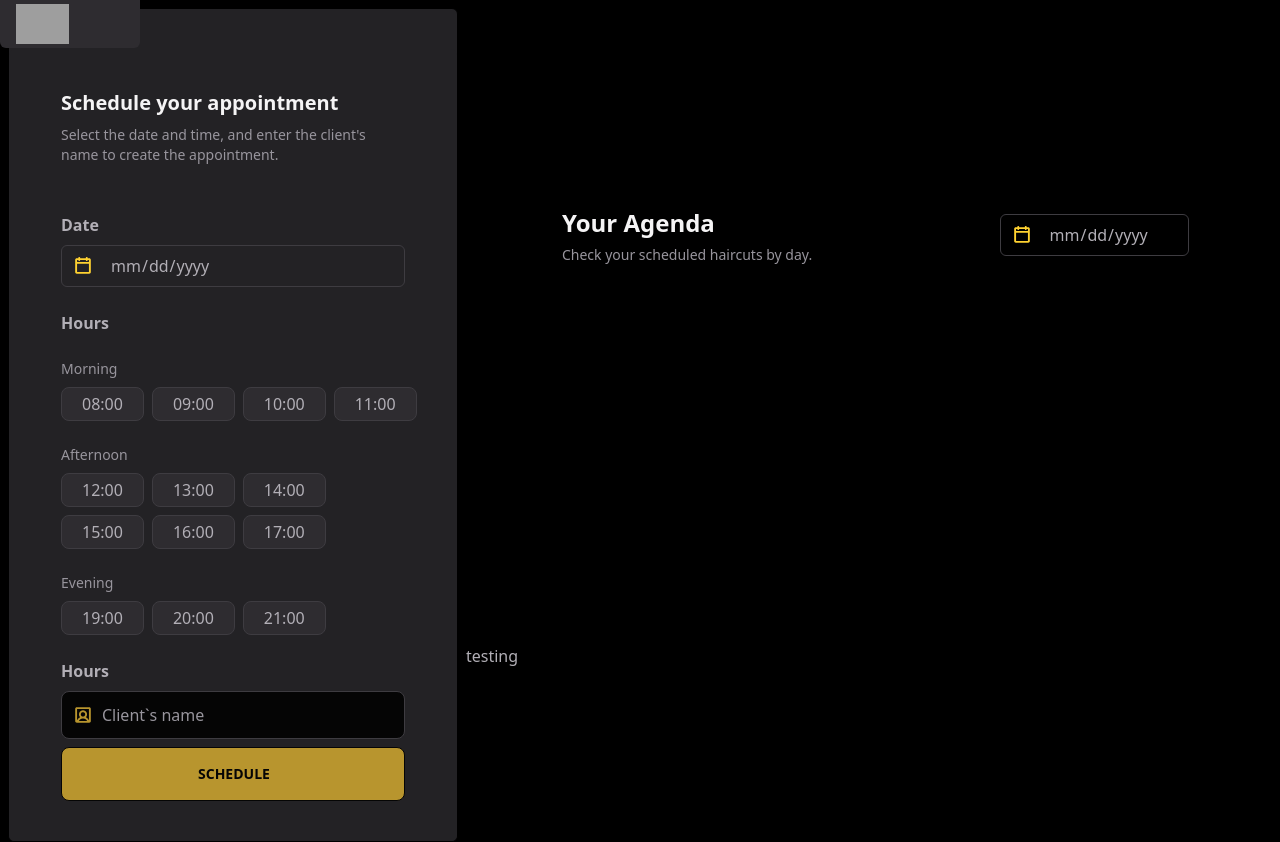
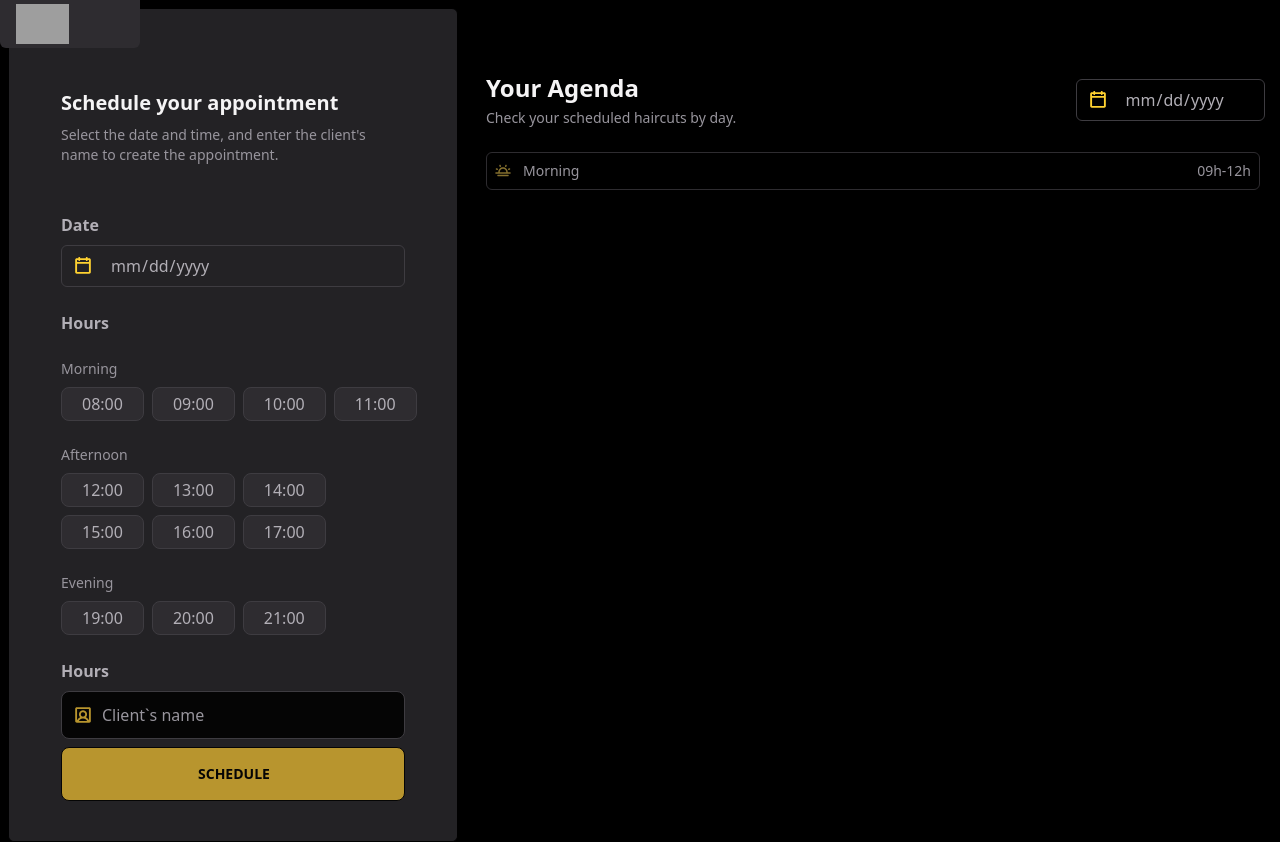
Before and after one commit to jotadagostin/newHairDay, a React (Vite) app in the folder hairday/: page / in a window 1280 px wide. Built offline with nearby package versions, Linux system fonts and the light colour scheme; grey boxes are pictures that could not be loaded.

Commit message:
setting agenda componenet

```diff
--- a/hairday/src/core/Agenda.tsx
+++ b/hairday/src/core/Agenda.tsx
@@ -1,20 +1,62 @@
+// import { AgendaCalendar } from "../components/AgendaCalendar";
+// import MorningIcon from "../assets/icons/morning.svg?react";
+
+// export default function Agenda() {
+//   return (
+//     <div className="flex flex-col w-full border items-center ">
+//       <div className="flex h-30 w-full justify-around items-center ">
+//         <div className="flex flex-col gap-1">
+//           <h1 className="text-gray-100 text-[24px] font-bold">Your Agenda</h1>
+//           <p className="text-gray-300 text-sm">
+//             Check your scheduled haircuts by day.
+//           </p>
+//         </div>
+//         <AgendaCalendar />
+//       </div>
+
+//       <div className="px-35 w-full">
+//         <div className=" ">
+//           <div className="px-4 flex items-center justify-between border border-gray-600 ">
+//             <div className="flex border items-center gap-3 p-2">
+//               <MorningIcon className="w-4 h-4 " />
+//               <p className="text-gray-300 text-sm">Morning</p>
+//             </div>
+//             <p className="text-gray-300 text-sm">09h-12h</p>
+//           </div>
+//         </div>
+//       </div>
+//     </div>
+//   );
+// }
+
 import { AgendaCalendar } from "../components/AgendaCalendar";
+import MorningIcon from "../assets/icons/morning.svg?react";
 
 export default function Agenda() {
   return (
-    <div className="flex flex-col w-full justify-around">
-      <div className="flex h-30 w-full justify-around items-center ">
+    <div className="flex flex-col w-full gap-6 px-5 mt-18">
+      {/* Título + Calendário */}
+      <div className="flex flex-col md:flex-row items-start md:items-center justify-between gap-4 w-full">
         <div className="flex flex-col gap-1">
-          <h1 className="text-gray-100 text-[24px] font-bold">Your Agenda</h1>
+          <h1 className="text-gray-100 text-2xl font-bold">Your Agenda</h1>
           <p className="text-gray-300 text-sm">
             Check your scheduled haircuts by day.
           </p>
         </div>
+
         <AgendaCalendar />
       </div>
 
-      <div>
-        <h1 className="text-gray-200">testing</h1>
+      {/* Horário da manhã */}
+      <div className="w-full">
+        <div className="flex justify-between items-center border border-gray-600 rounded-md overflow-hidden">
+          <div className="flex items-center gap-3 p-2">
+            <MorningIcon className="w-4 h-4 fill-(--color-yellow-dark)" />
+            <p className="text-gray-300 text-sm">Morning</p>
+          </div>
+
+          <p className="text-gray-300 text-sm px-2">09h-12h</p>
+        </div>
       </div>
     </div>
   );
```
Also changed, not shown: hairday/src/assets/icons/morning.svg.
